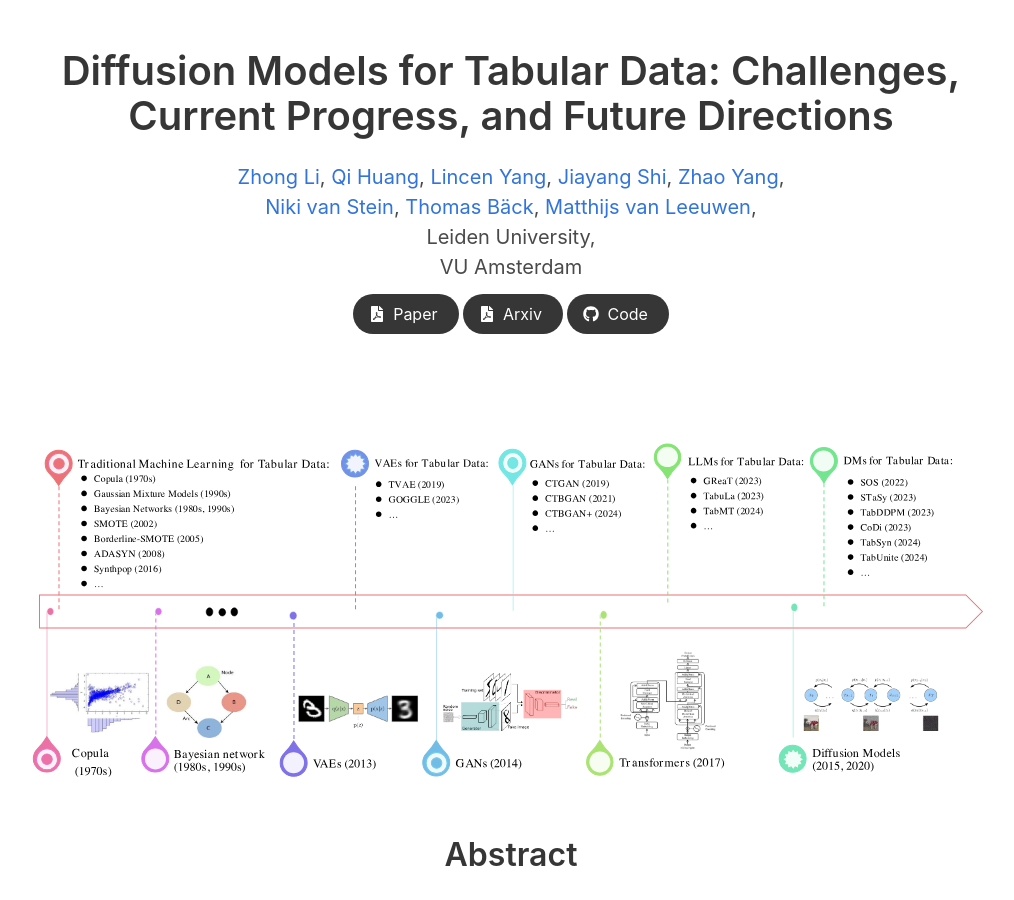
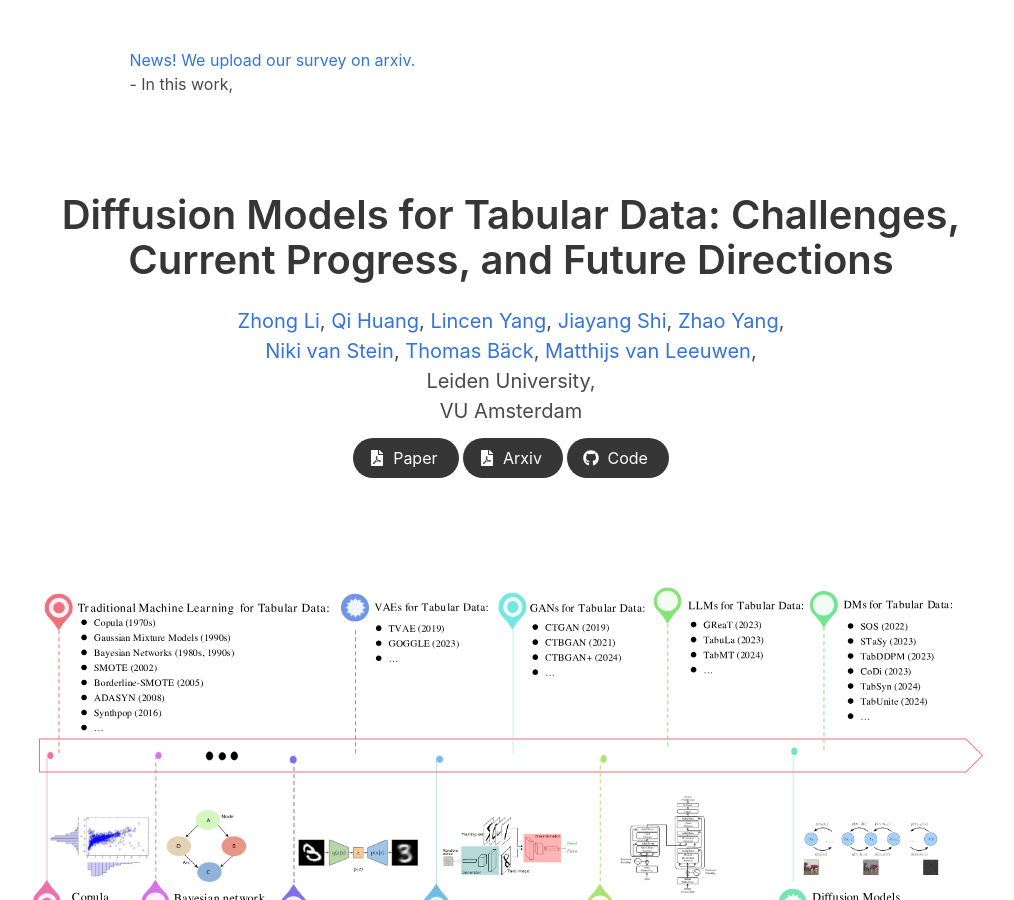
Before and after one commit to Diffusion-Model-Leiden/Diffusion-Model-Leiden.github.io, a Jekyll site: the page index.html, which Jekyll copies as it is, in a window 1280 px wide and 900 px high. Shown: the whole window, without its empty margins (129-1143 px from the left). Built offline with Jekyll 4.4.1, drawn with Linux system fonts in a browser that asks for light colours; nearby versions of some CDN libraries; some web fonts are replaced; comment, search, counter and statistics services are not loaded; a style sheet for code colours, icons or effects is not loaded.

Commit message:
Update index.html

```diff
--- a/index.html
+++ b/index.html
@@ -46,6 +46,40 @@
 </head>
 
 <body>
+
+   <section class="hero">
+    <div class="hero-body">
+      <div class="container is-max-desktop">
+        <div class="columns is-centered">
+          <!-- <div class="logo">
+            <img src="static/images/logo_1.png" width="600"/>
+          </div> -->
+          <!-- <br/> -->
+          <div class="column has-text-centered">
+            <ul>
+
+              <div class="columns is-centered has-text-centered">
+              <div class="column is-four-fifths">
+                <div class="content has-text-justified">
+                  <div class="content has-text-justified">
+
+                    <a href="diffusion-model-leiden.github.io"> News! We upload our survey on arxiv. </a>
+                    <br>
+                    - In this work,
+                    <!-- <br> -->
+                  </div>
+                  </div>
+              </div>
+              </div>
+
+            </ul>
+          </div>
+            </div>
+          </div>
+        </div>
+      </div>
+    </div>
+  </section>
 
   <section class="hero">
     <div class="hero-body">
```
